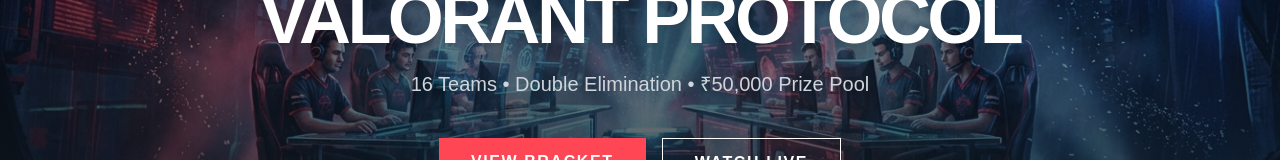
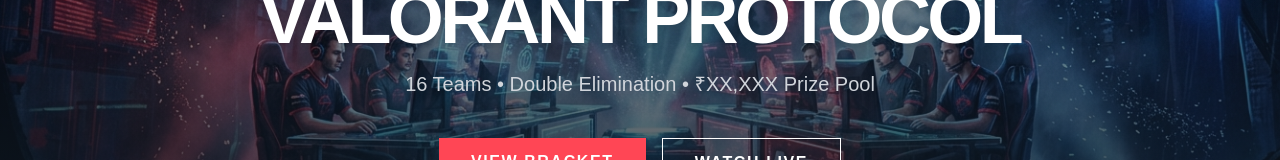
Before and after one commit to anubhavkumaar/SoulCity-Valo-Tourney, a Next.js app: page / in a window 1280 px wide. Shown: the part 458-618 px from the top of the page. Built offline with nearby package versions, Linux system fonts and the light colour scheme; no server answers; the database is empty.

Commit message:
xxx prizepool

```diff
--- a/src/app/page.js
+++ b/src/app/page.js
@@ -39,7 +39,7 @@
           Valorant Protocol
         </h1>
         <p className="text-xl text-gray-300 mb-10 font-medium">
-          16 Teams • Double Elimination • ₹50,000 Prize Pool
+          16 Teams • Double Elimination • ₹XX,XXX Prize Pool
         </p>
 
         <div className="flex gap-4">
```
